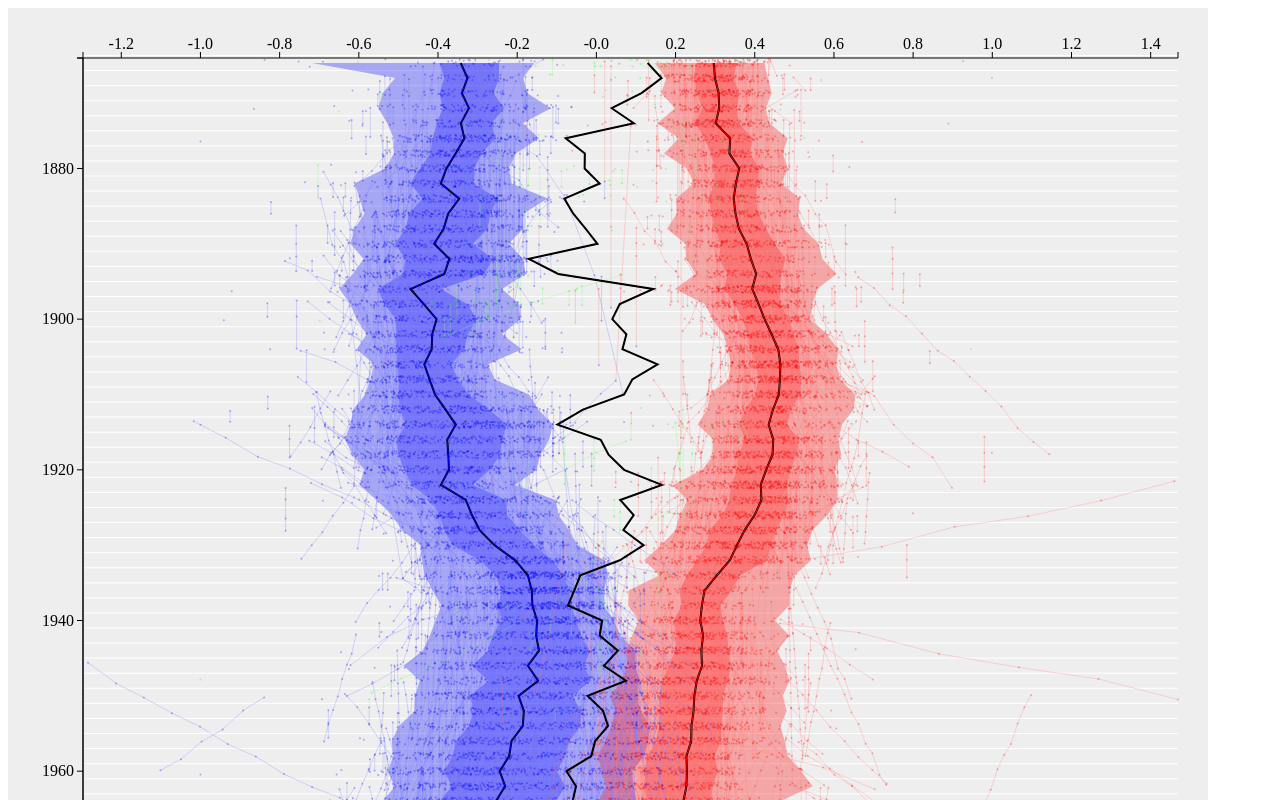
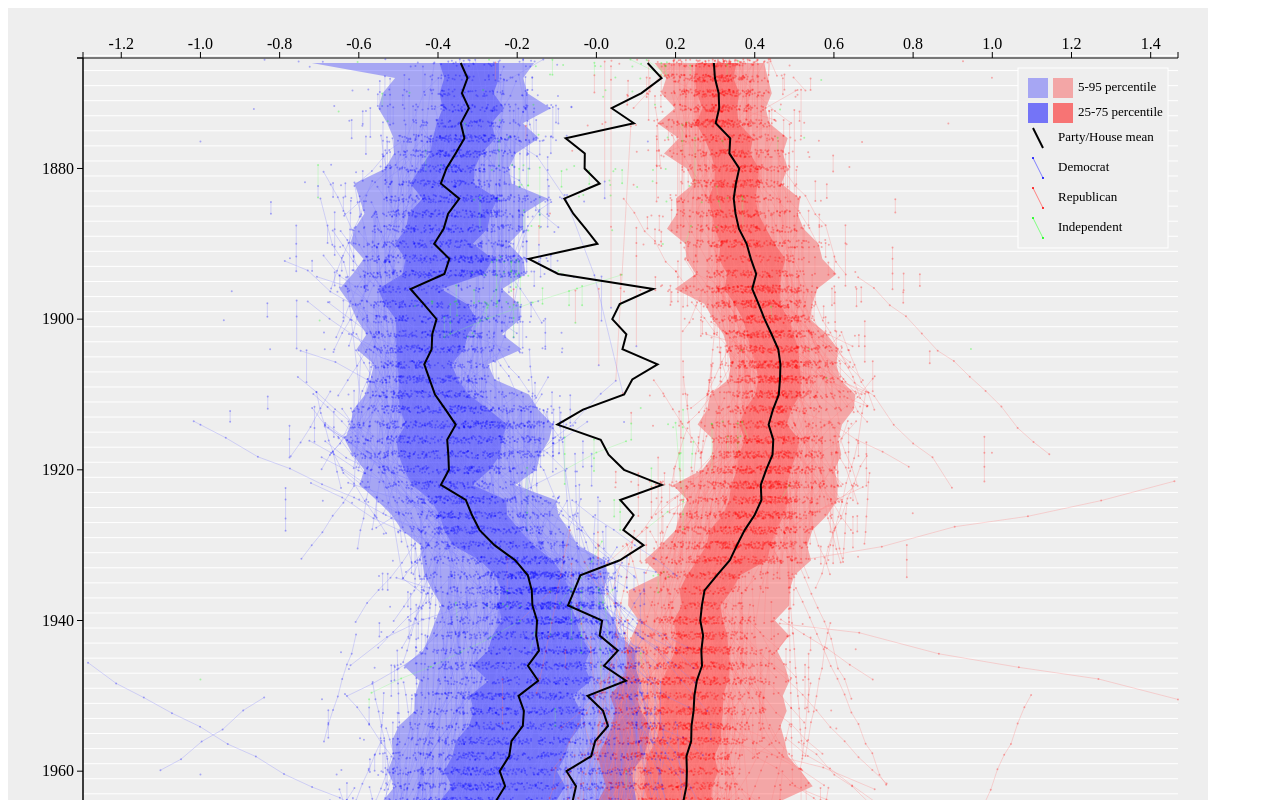
Before and after one commit to ChickenProp/dwnom-interactive, a plain HTML site: page dwnom-interactive.html in a window 1280 px wide. Shown: the top 800 px of the page. Drawn offline with Linux system fonts and the light colour scheme.

Commit message:
Add a legend, change title.
Ugly hardcoded legend :(

Also, removed the coloring in the party means, partly to make the legend
easier to draw but also I think it looks nicer.

```diff
--- a/dwnom-interactive.html
+++ b/dwnom-interactive.html
@@ -1,6 +1,6 @@
 <html charset="utf-8">
     <head>
-        <title>DW-NOMINATE</title>
+        <title>Political Polarization in the US House of Representatives</title>
         <style>
           svg { background-color: #eee; }
           #axes line, #axes path { stroke: #000; fill: none; }
--- a/dwnom-interactive.js
+++ b/dwnom-interactive.js
@@ -69,6 +69,81 @@ function add_axes (parent, scale_x, scale_y) {
     parent.append('g').attr('class', 'axis').call(axis_x);
 }
 
+function add_legend(parent) {
+    var rect = parent.append('rect')
+        .attr({ x: -150, y: 0, width: 150, height: 180,
+                fill: '#eee', stroke: 'white' });
+
+    parent.append('rect')
+        .attr({ x: -140, y: 10, width: 20, height: 20,
+                fill: '#00f', 'fill-opacity': 0.3 });
+    parent.append('rect')
+        .attr({ x: -115, y: 10, width: 20, height: 20,
+                fill: '#f00', 'fill-opacity': 0.3 });
+    parent.append('text')
+        .text('5-95 percentile')
+        .attr({ x: -90, y: 20, 'dominant-baseline': 'middle',
+              'font-size': 13 });
+
+    parent.append('rect')
+        .attr({ x: -140, y: 35, width: 20, height: 20,
+                fill: '#00f', 'fill-opacity': 0.3 });
+    parent.append('rect')
+        .attr({ x: -115, y: 35, width: 20, height: 20,
+                fill: '#f00', 'fill-opacity': 0.3 });
+    parent.append('rect')
+        .attr({ x: -140, y: 35, width: 20, height: 20,
+                fill: '#00f', 'fill-opacity': 0.3 });
+    parent.append('rect')
+        .attr({ x: -115, y: 35, width: 20, height: 20,
+                fill: '#f00', 'fill-opacity': 0.3 });
+    parent.append('text')
+        .text('25-75 percentile')
+        .attr({ x: -90, y: 45, 'dominant-baseline': 'middle',
+              'font-size': 13 });
+
+    parent.append('line')
+        .attr({ x1: -135, x2: -125, y1: 60, y2: 80,
+                stroke: 'black', 'stroke-width': 2 });
+    parent.append('text')
+        .text('Party/House mean')
+        .attr({ x: -110, y: 70, 'dominant-baseline': 'middle',
+              'font-size': 13 });
+
+    parent.append('line')
+        .attr({ x1: -135, x2: -125, y1: 90, y2: 110, stroke: '#8080ff' });
+    parent.append('circle')
+        .attr({ cx: -135, cy: 90, r: 1, fill: '#00f' });
+    parent.append('circle')
+        .attr({ cx: -125, cy: 110, r: 1, fill: '#00f' });
+    parent.append('text')
+        .text('Democrat')
+        .attr({ x: -110, y: 100, 'dominant-baseline': 'middle',
+              'font-size': 13 });
+
+    parent.append('line')
+        .attr({ x1: -135, x2: -125, y1: 120, y2: 140, stroke: '#ff8080' });
+    parent.append('circle')
+        .attr({ cx: -135, cy: 120, r: 1, fill: '#f00' });
+    parent.append('circle')
+        .attr({ cx: -125, cy: 140, r: 1, fill: '#f00' });
+    parent.append('text')
+        .text('Republican')
+        .attr({ x: -110, y: 130, 'dominant-baseline': 'middle',
+              'font-size': 13 });
+
+    parent.append('line')
+        .attr({ x1: -135, x2: -125, y1: 150, y2: 170, stroke: '#80ff80' });
+    parent.append('circle')
+        .attr({ cx: -135, cy: 150, r: 1, fill: '#0f0' });
+    parent.append('circle')
+        .attr({ cx: -125, cy: 170, r: 1, fill: '#0f0' });
+    parent.append('text')
+        .text('Independent')
+        .attr({ x: -110, y: 160, 'dominant-baseline': 'middle',
+              'font-size': 13 });
+}
+
 function render (data_) {
     data = data_.filter(function (d) { return d.year >= 1866; });
 
@@ -92,14 +167,18 @@ function render (data_) {
         .domain(d3.extent(data, rcps('year')));
 
     var axes = svg.append('g').attr('id', 'axes');
+    add_axes(axes, scale_x, scale_y);
+
     var main_graph = svg.append('g').attr('id', 'main-graph');
-
     main_graph.append('g').attr('id', 'background');
     main_graph.append('g').attr('id', 'progressions');
     main_graph.append('g').attr('id', 'points');
     main_graph.append('g').attr('id', 'aggregates');
 
-    add_axes(axes, scale_x, scale_y);
+    var legend = svg.append('g')
+        .attr('id', 'legend')
+        .attr('transform', 'translate(' + (width-10) + ', 10)');
+    add_legend(legend);
 
     data_progressions = d3.nest()
         .key(rcps('icpsr'))
@@ -216,13 +295,6 @@ function render (data_) {
             .attr('fill', 'none')
             .attr('stroke', 'black')
             .attr('stroke-width', 2);
-        g.append('path')
-            .attr('d', line(data_year.map(function (d) {
-                return {'dim1': d.values[key], 'year_jitter': d.key};
-            })))
-            .attr('fill', 'none')
-            .attr('stroke', color)
-            .attr('stroke-width', 1);
     }
 
     draw_aggregate('overall', 'black');
```
